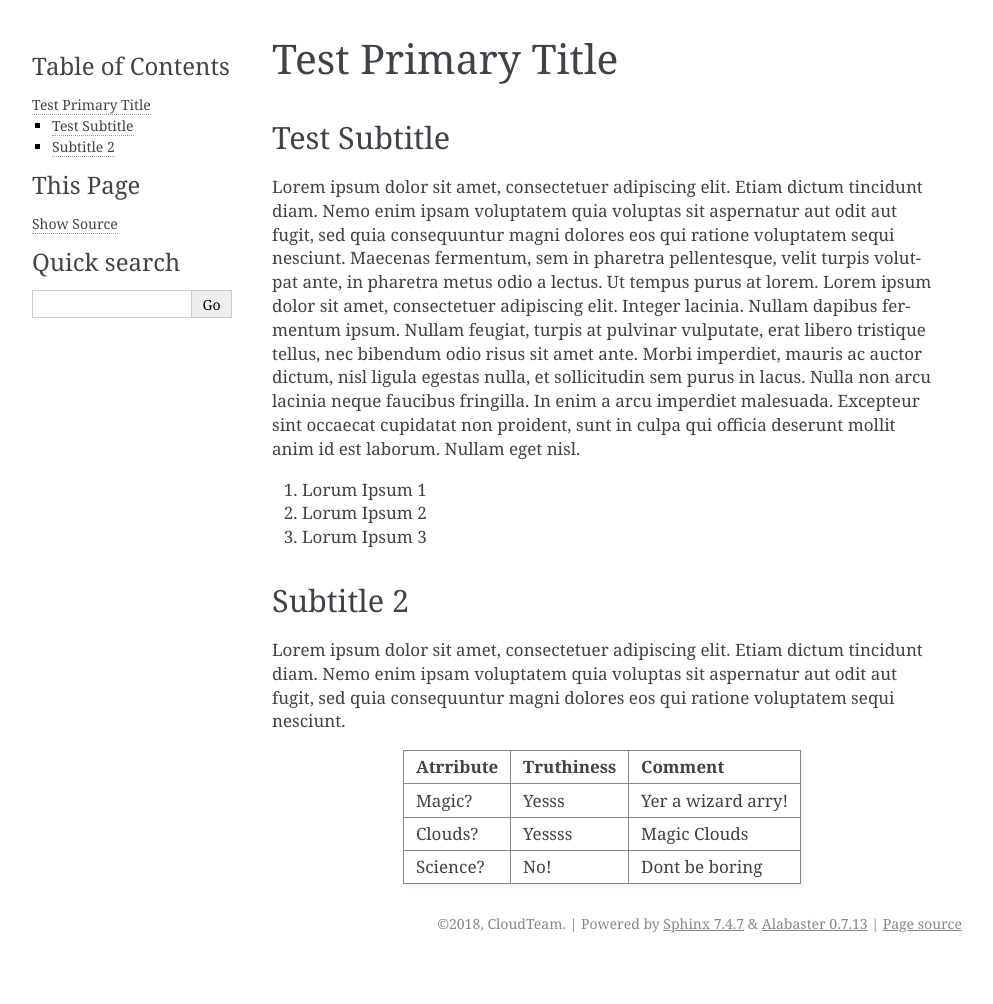
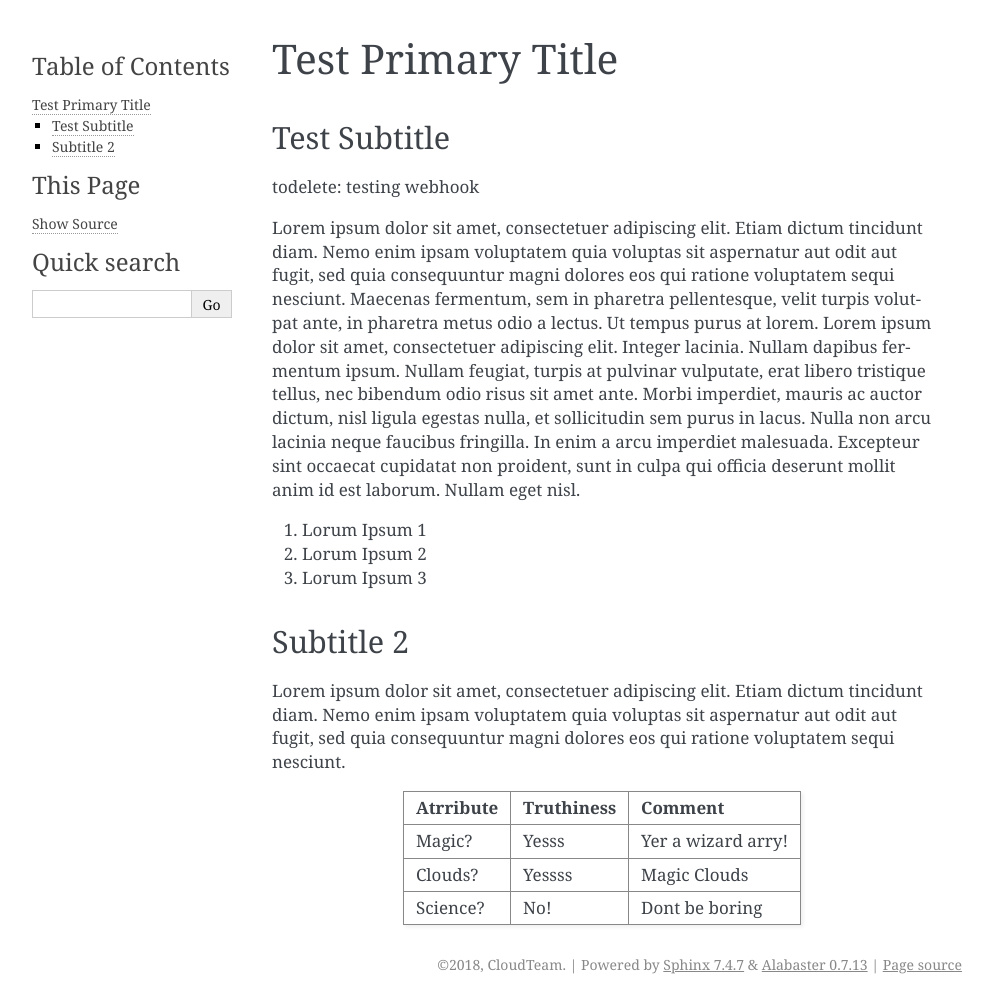
Before and after one commit to stfc/cloud-docs, a Sphinx documentation site: the page built from source/myfirstdocument.rst, in a window 1280 px wide. Shown: the whole page, without its empty margins (148-1141 px from the left). Built offline with Sphinx 7.4.7, drawn with Linux system fonts in a browser that asks for light colours; before the commit the page ends 963 px from its top, so only the background shows below that.

Commit message:
Update myfirstdocument.rst

```diff
--- a/source/myfirstdocument.rst
+++ b/source/myfirstdocument.rst
@@ -5,7 +5,7 @@ Test Primary Title
 -------------
 Test Subtitle
 -------------
-
+todelete: testing webhook
 
 
 Lorem ipsum dolor sit amet, consectetuer adipiscing elit. Etiam dictum tincidunt diam. Nemo enim ipsam voluptatem quia
```
